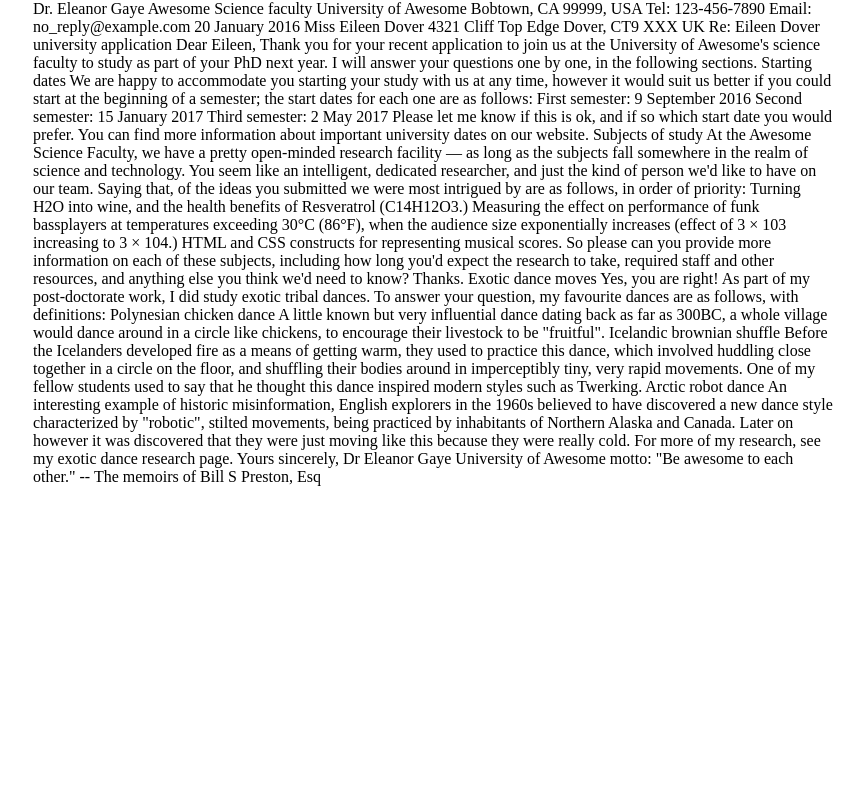
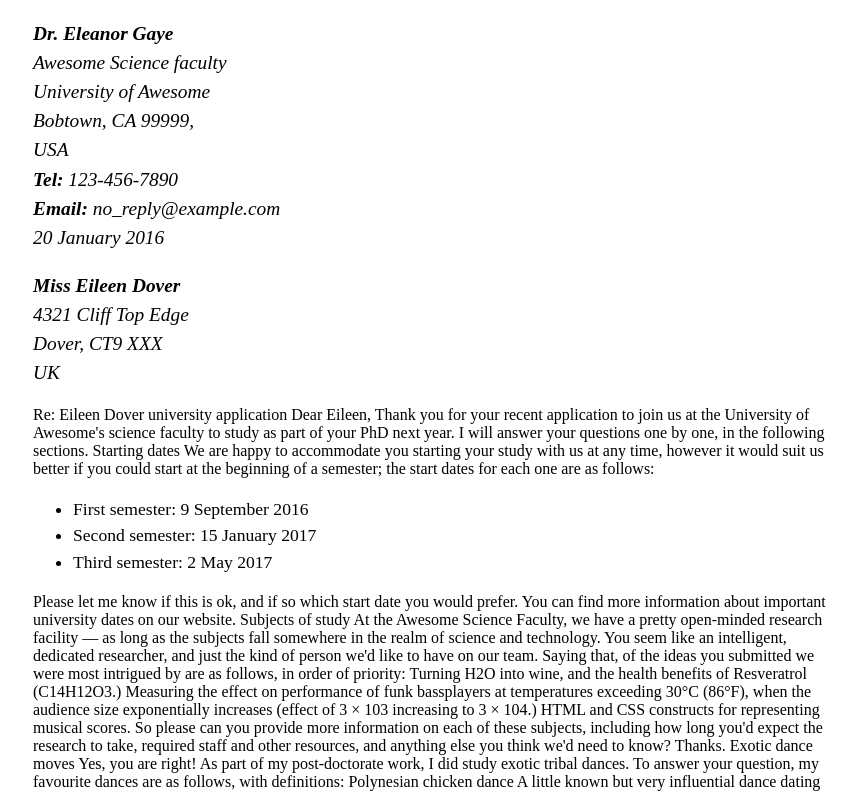
Before and after one commit to senorlania/Codigo1, a plain HTML site: page index.html in a window 1280 px wide. Shown: the top 792 px of the page, without its empty margins (207-1071 px from the left). Drawn offline with Linux system fonts and the light colour scheme.

Commit message:
Update index.html

```diff
--- a/index.html
+++ b/index.html
@@ -4,7 +4,7 @@
  <meta charset="utf-8" />
  <title>Página de la carta</title>
 
-<style id="css">
+<style>
 body {
   max-width: 800px;
   margin: 0 auto;
@@ -38,21 +38,30 @@ p, li, dd, dt, address {
 
 <body>
 
-Dr. Eleanor Gaye
-Awesome Science faculty
-University of Awesome
-Bobtown, CA 99999,
-USA
-Tel: 123-456-7890
-Email: no_reply@example.com
 
-20 January 2016
+<address>
+  <p>
+    <strong> Dr. Eleanor Gaye  </strong> <br/>
+    Awesome Science faculty <br/>
+    University of Awesome <br/>
+    Bobtown, CA 99999, <br/>
+    USA <br/>
+    <strong> Tel: </strong> 123-456-7890 </br>
+    <strong> Email: </strong> no_reply@example.com </br>
+    20 January 2016
+  </p>
+</address>
 
-Miss Eileen Dover
-4321 Cliff Top Edge
-Dover, CT9 XXX
-UK
 
+
+<address>
+  <p>
+   <strong> Miss Eileen Dover </strong> </br>
+   4321 Cliff Top Edge </br>
+   Dover, CT9 XXX </br>
+   UK
+  </p>
+</address>
 
 Re: Eileen Dover university application
 
@@ -64,9 +73,14 @@ Starting dates
 
 We are happy to accommodate you starting your study with us at any time, however it would suit us better if you could start at the beginning of a semester; the start dates for each one are as follows:
 
-First semester: 9 September 2016
-Second semester: 15 January 2017
-Third semester: 2 May 2017
+<ul>
+<li>First semester: 9 September 2016</li>
+<li>Second semester: 15 January 2017</li>
+<li>Third semester: 2 May 2017</li>
+</ul>
+
+
+
 
 Please let me know if this is ok, and if so which start date you would prefer.
 
```
